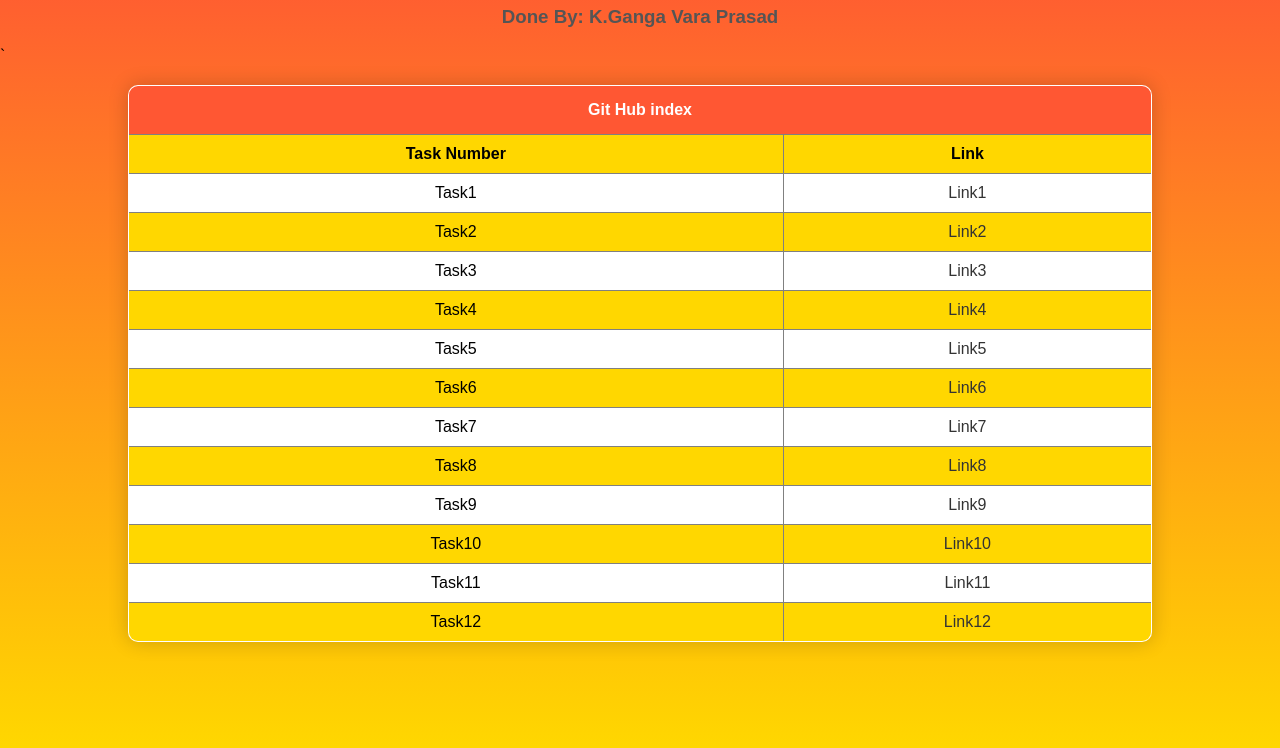
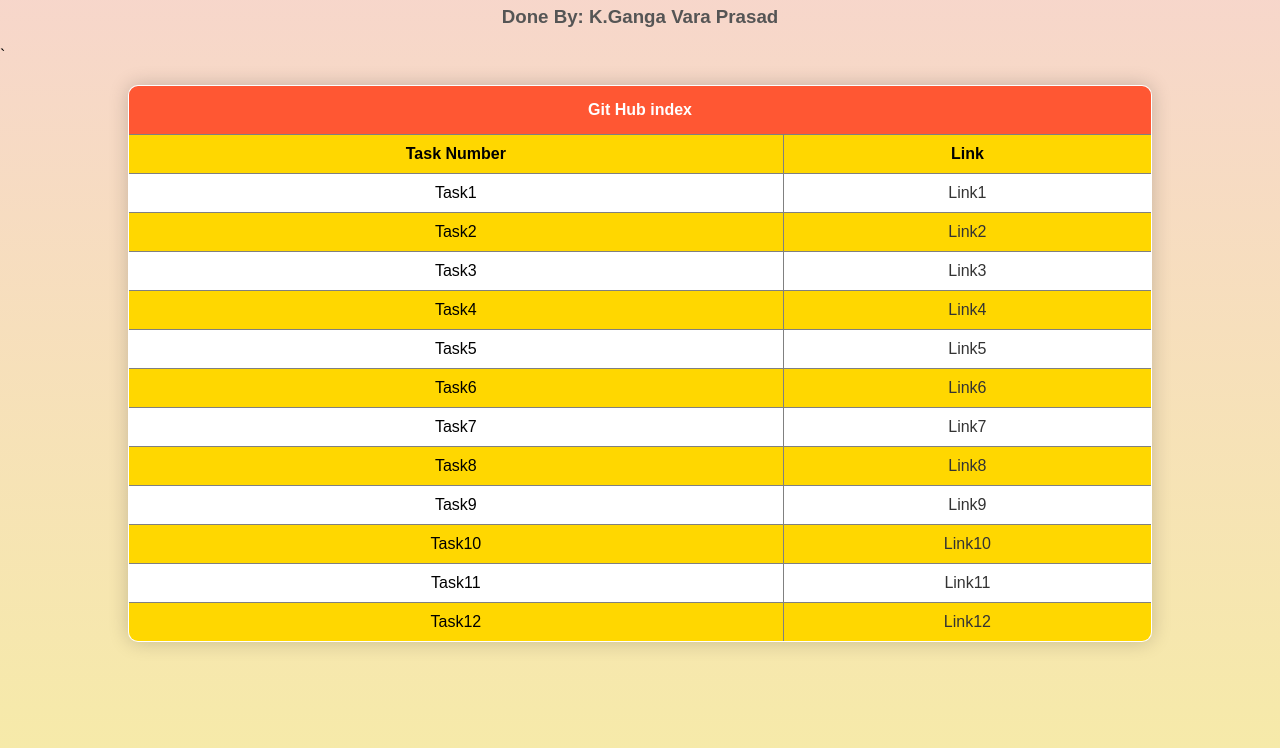
Before and after one commit to Ganga-2003/Mern_HTML-CSS_Tasks, a plain HTML site: page index.html in a window 1280 px wide. Shown: the part 52-800 px from the top of the page. Drawn offline with Linux system fonts and the light colour scheme.

Commit message:
Update index.html

```diff
--- a/index.html
+++ b/index.html
@@ -4,7 +4,7 @@
         <style>
 
                 body {
-                    background: linear-gradient(to bottom, #FF5733, #FFD700); /* You can change these colors to your preference */
+                    background: linear-gradient(to bottom,#f7d5cd, #f6eaa9); /* You can change these colors to your preference */
                     font-family: Arial, sans-serif;
                     margin: 0;
                     padding: 0;
```
